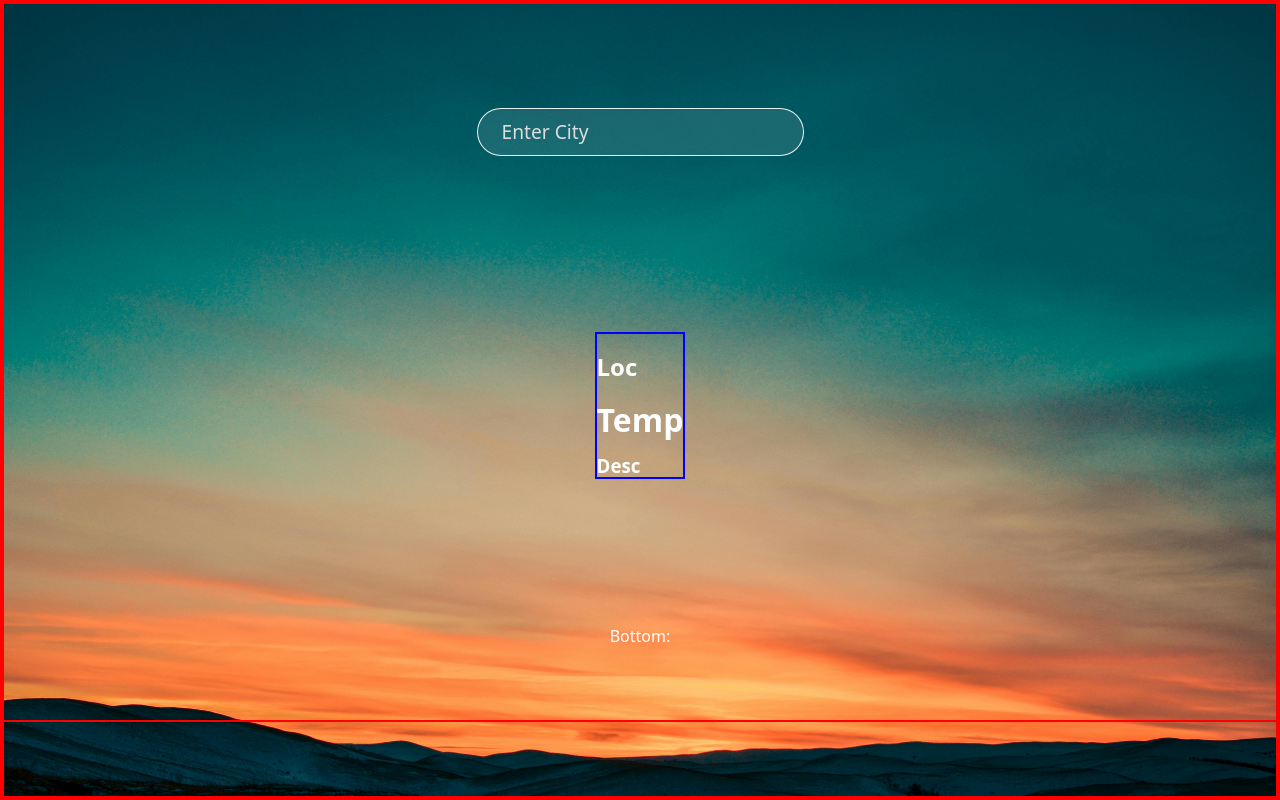
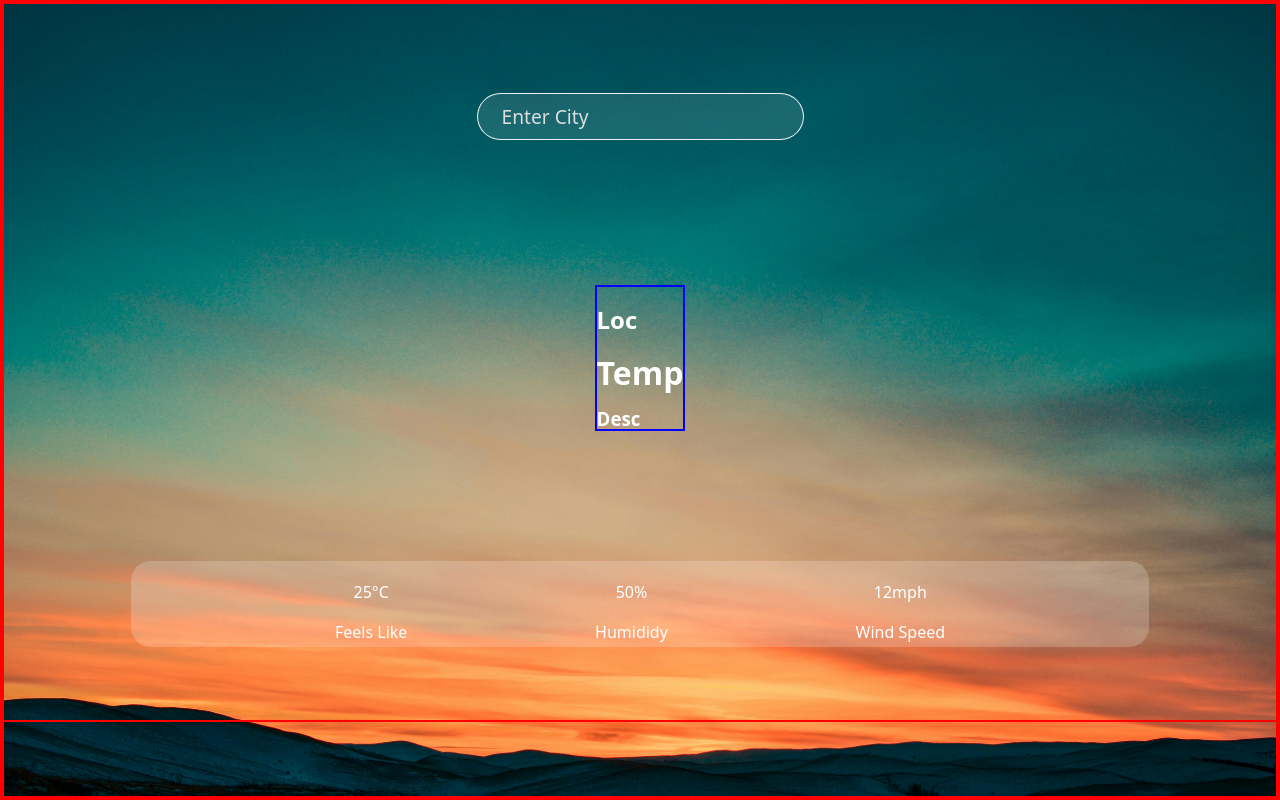
Before and after one commit to D99ZY/weather-app-ts, a React (Vite) app: page / in a window 1280 px wide. Built offline with nearby package versions, Linux system fonts and the light colour scheme; no server answers.

Commit message:
Display data in bottom component

```diff
--- a/src/App.tsx
+++ b/src/App.tsx
@@ -81,7 +81,7 @@ function App() {
       <div className={styles.content}>
         <Input ref={inputRef} handleSearch={handleSearch} />
         <Top geoData={geoData} weatherData={weatherData} />
-        <Bottom country={weatherData?.weather[0].description ?? null} />
+        <Bottom weatherData={weatherData} />
       </div>
     </div>
   );
--- /dev/null
+++ b/src/components/Bottom/Bottom.module.css
@@ -0,0 +1,27 @@
+.bottom {
+  display: flex;
+  flex-direction: row;
+  justify-content:space-evenly;
+  text-align: center;
+  width: 80%;
+  margin: 1rem auto;
+  padding: 0.2rem 1rem;
+  background-color: rgba(255,255,255,0.2);
+  border-radius: 20px;
+}
+
+p {
+  color: white;
+}
+
+.feels {
+ color: brown;
+}
+
+.humidity {
+  color: teal;
+}
+
+.wind {
+  color: maroon;
+}
--- a/src/components/Bottom/Bottom.tsx
+++ b/src/components/Bottom/Bottom.tsx
@@ -1,8 +1,26 @@
+import type { WeatherDataApiResponse } from '../../types/weather.ts';
+import styles from './Bottom.module.css';
+
 interface BottomProps {
-  country: string | null;
+  weatherData: WeatherDataApiResponse | null;
 }
 
-const Bottom = ({ country }: BottomProps) => {
-  return <div>Bottom: {country}</div>;
+const Bottom = ({ weatherData }: BottomProps) => {
+  return (
+    <div className={styles.bottom}>
+      <div className={styles.feels}>
+        <p>{weatherData ? `${Math.round(weatherData.main.feels_like - 273.15)}°C` : '25°C'}</p>
+        <p>Feels Like</p>
+      </div>
+      <div className={styles.humidity}>
+        <p>{weatherData ? `${Math.round(weatherData.main.humidity)}%` : '50%'}</p>
+        <p>Humididy</p>
+      </div>
+      <div className={styles.wind}>
+        <p>{weatherData ? `${Math.round(weatherData.wind.speed)}mph` : '12mph'}</p>
+        <p>Wind Speed</p>
+      </div>
+    </div>
+  );
 };
 export default Bottom;
```
